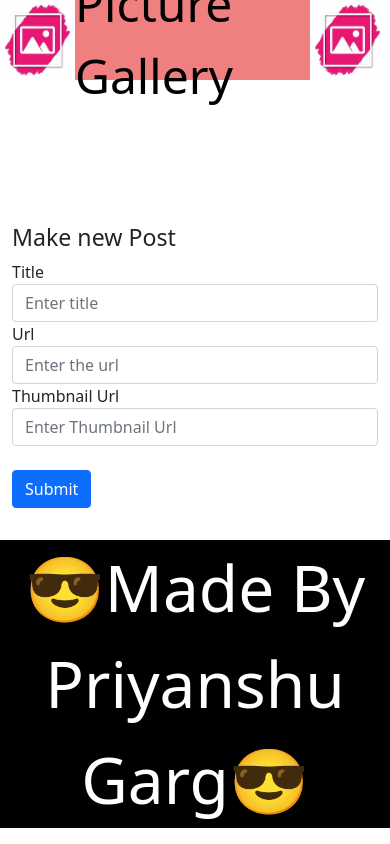
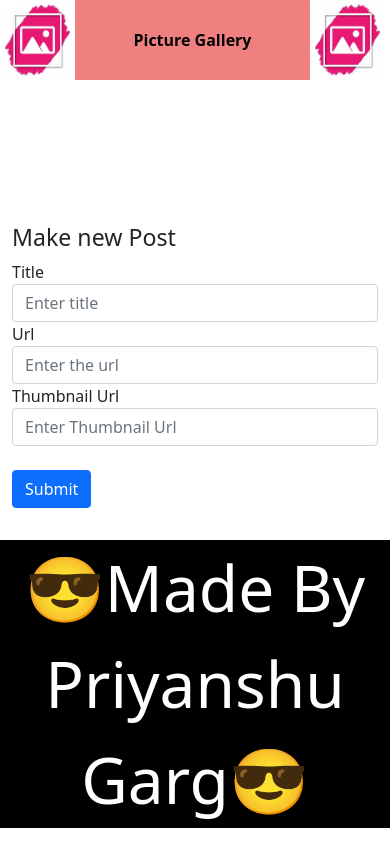
Before and after one commit to priyanshu0085984/Sessional-Assessment-2, a plain HTML site: page index.html in a window 390 px wide. Drawn offline with nearby package versions, Linux system fonts and the light colour scheme; no server answers.

Commit message:
Footer and Responsive

```diff
--- a/index.css
+++ b/index.css
@@ -45,3 +45,10 @@ footer{
     text-align: center;
     margin-top:2rem ;
 }
+
+@media (max-width:600px) {
+    span{
+        font-size: 16px;
+        font-weight: bold;
+    }
+}
```
